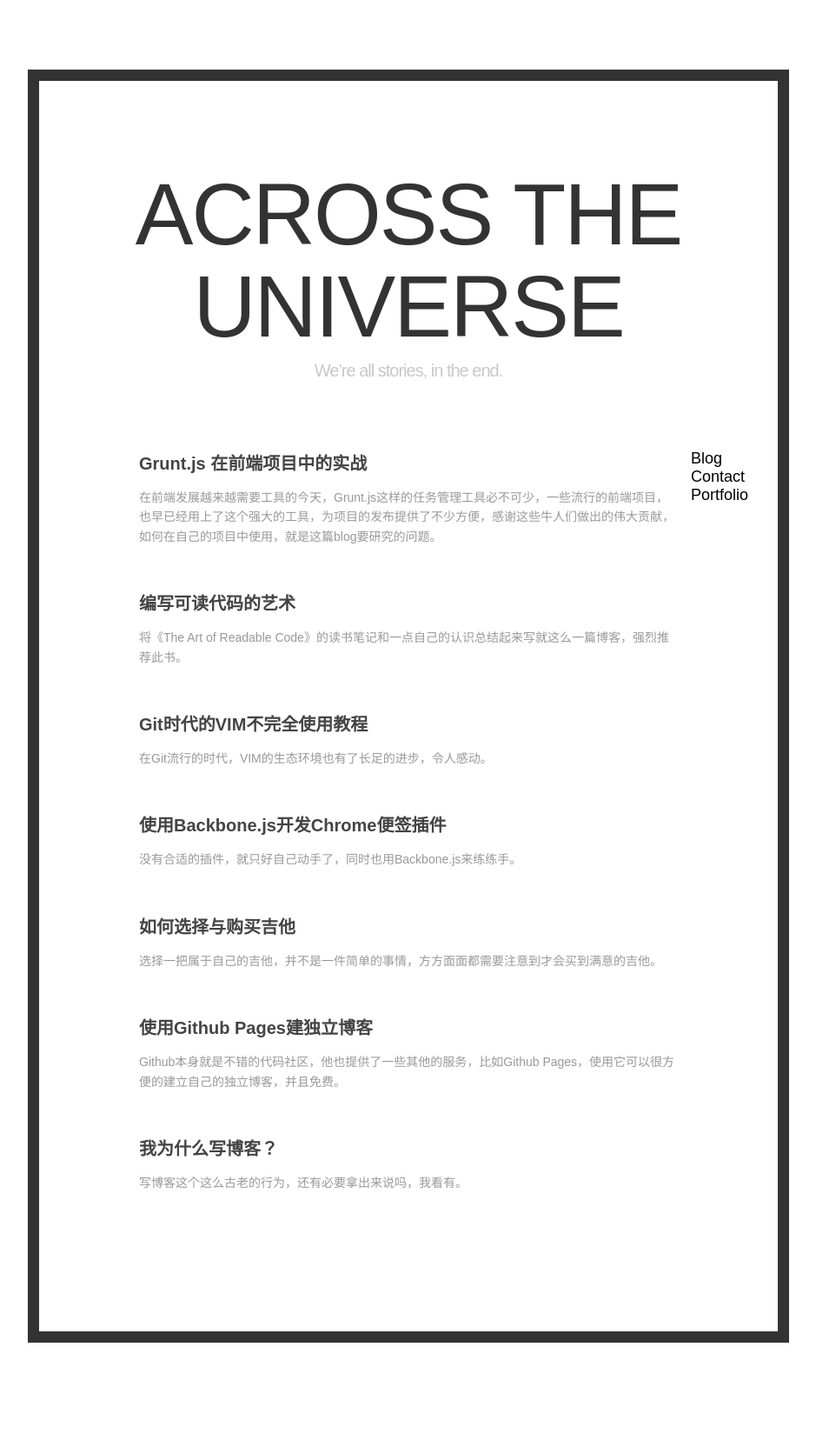
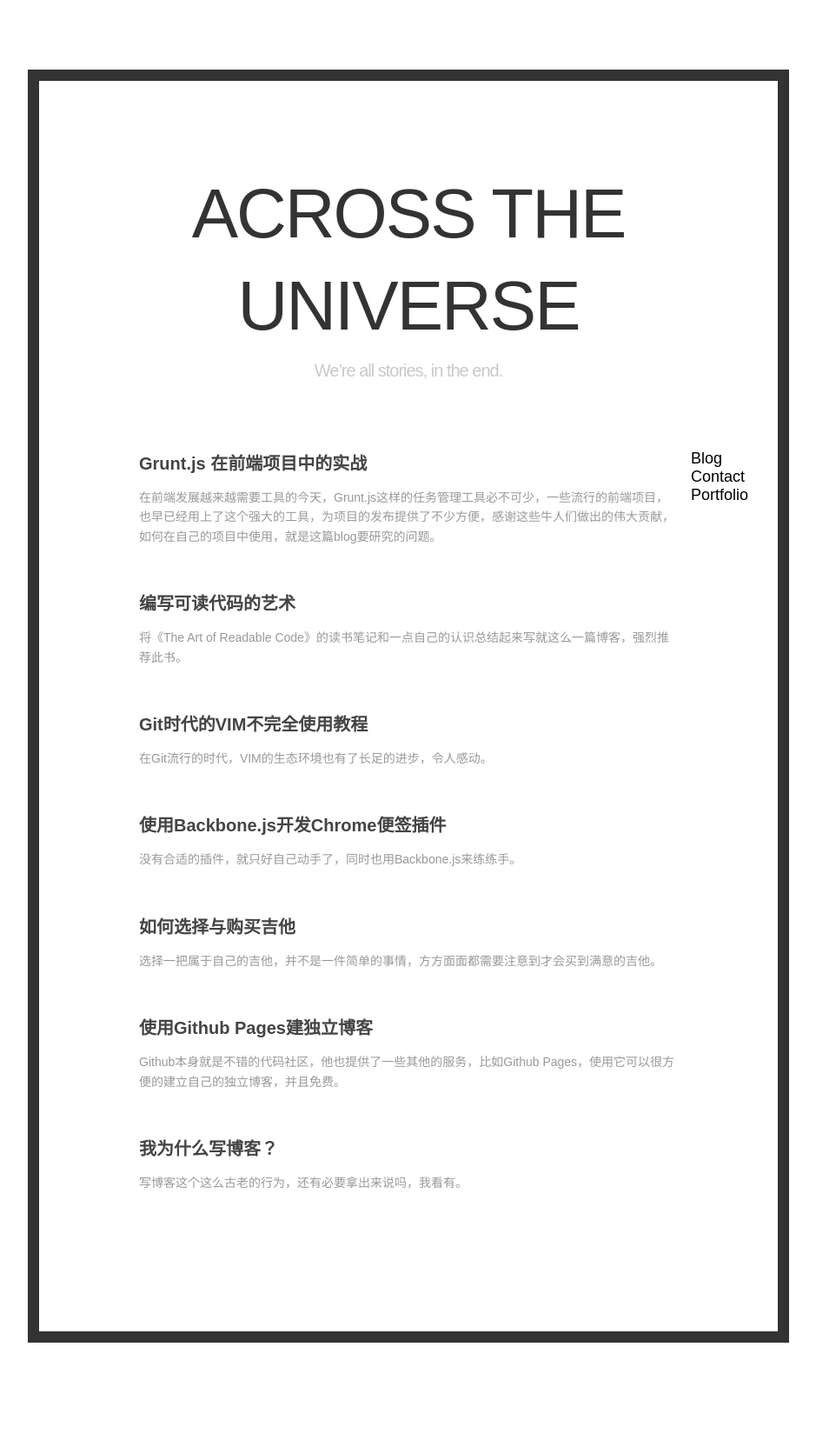
Before and after one commit to lynettelu/lynettelu.github.io, a Jekyll site: the page built from index.md, in a window 1280 px wide. Shown: the whole page at 87% size, without its empty margins (170-1109 px from the left). Built offline with Jekyll 4.4.1, drawn with Linux system fonts in a browser that asks for light colours; Markdown is read by kramdown in place of the engine named in the settings.

```diff
--- a/css/default.css
+++ b/css/default.css
@@ -70,8 +70,8 @@
               }
           .header h1 {
                     line-height:106px;
-                    font-size:100px;
-                    font-weight:100;
+                    font-size:80px;
+                    font-weight:200;
                     letter-spacing:-2px;
                     text-transform:uppercase;
                     text-align: center;
@@ -95,7 +95,7 @@
           .header h2 {
                     font-family: {Font:Body};
                     color:#c9c9c9 ;
-                    font-size:16px;
+                    font-size:20px;
                     font-weight:200;
                     letter-spacing:-1px;
                     line-height:22px;
```
